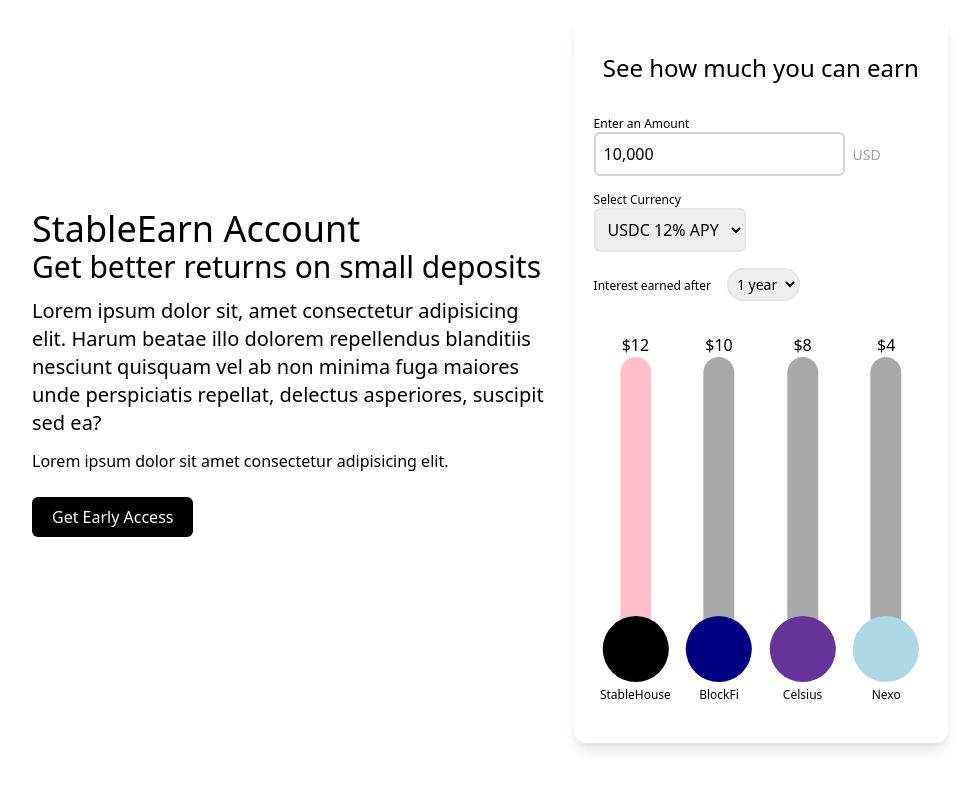
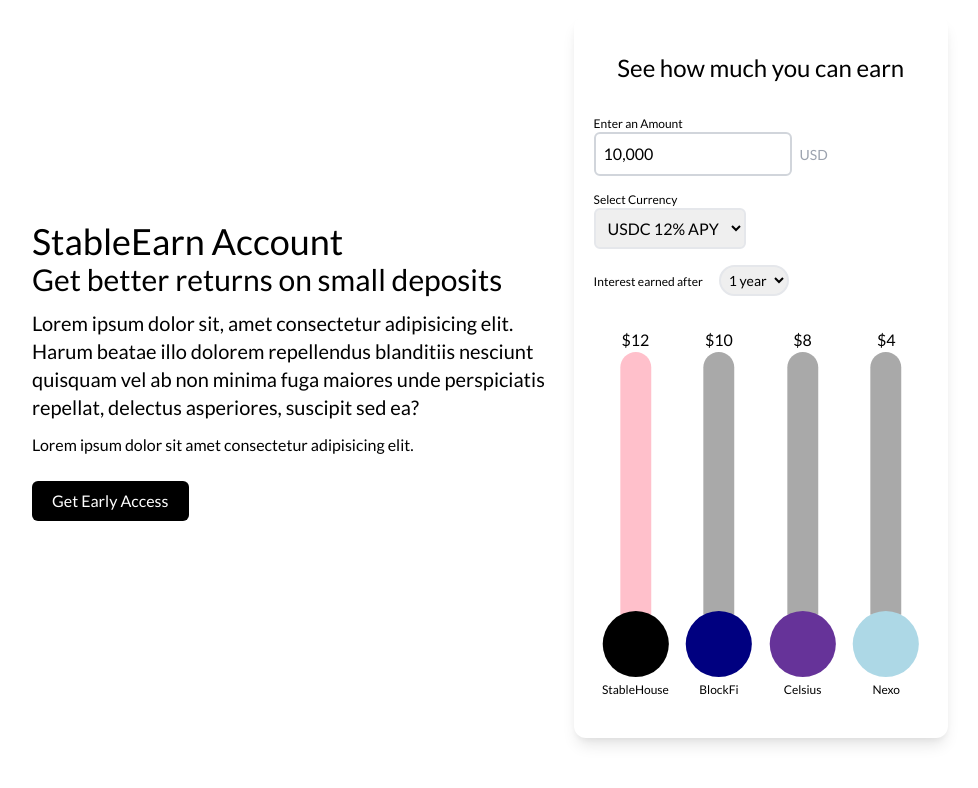
Before and after one commit to ricardoom/sh-exercise, a React (Create React App) app: page / in a window 1280 px wide. Shown: the top 788 px of the page, without its empty margins (160-1138 px from the left). Built offline with nearby package versions, Linux system fonts and the light colour scheme.

Commit message:
updated the type face to use Lato

```diff
--- a/tailwind.config.js
+++ b/tailwind.config.js
@@ -3,6 +3,9 @@
   darkMode: false, // or 'media' or 'class'
   theme: {
     extend: {},
+    fontFamily: {
+      lato: ['Lato', 'sans-serif'],
+    },
   },
   variants: {
     extend: {},
```
